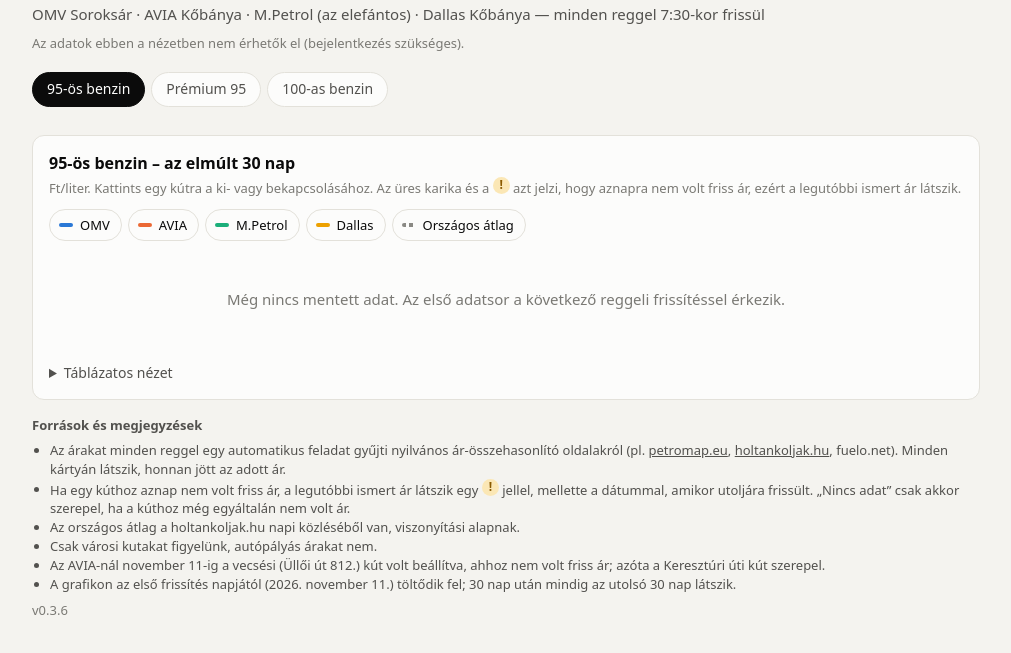
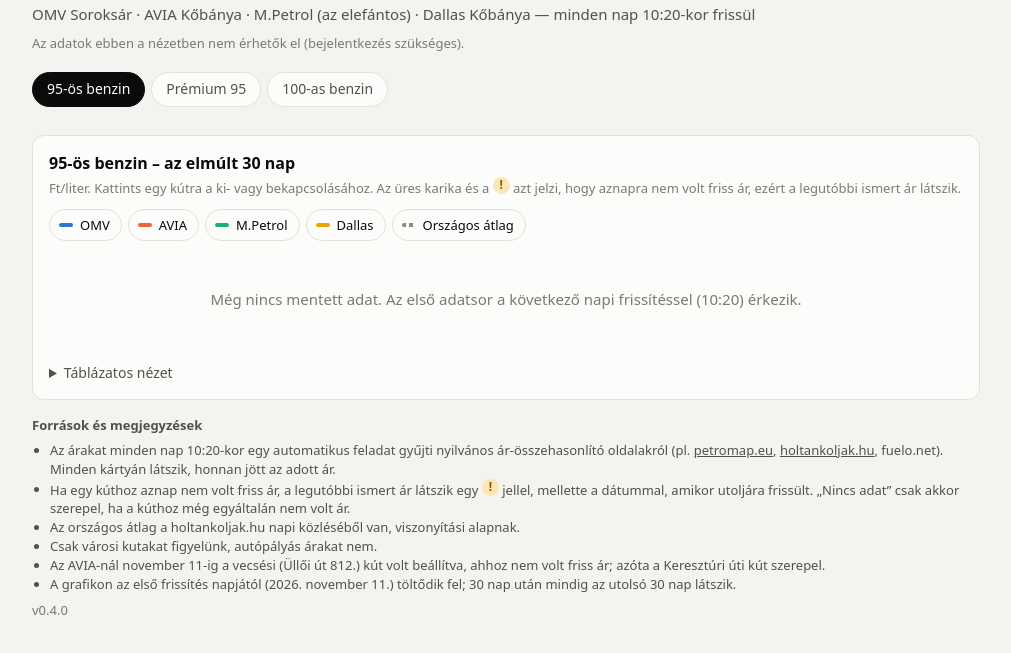
Before and after one commit to Edemkee/gas-prices, a plain HTML site: page src/index.html in a window 1280 px wide. Shown: the part 59-712 px from the top of the page, without its empty margins (134-1145 px from the left). Drawn offline with Linux system fonts and the light colour scheme.

Commit message:
v0.4.0: napi frissítés 10:20-kor, CET időzónában (minor)
- A napi feladat 7:03 helyett 10:20-kor fut (CRON_TZ=CET): a
  holtankoljak hétköznap 10 óráig közli a napi országos átlagot
- Az oldal szövegei, README, CLAUDE.md, PLAN.md és
  ops/scheduled-task-prompt.md az új időponthoz igazítva
- A mai rekord kézi újrafuttatással javítva (átlag 597,6 Ft)
Tesztelve: tests/smoke_test.py átment; az ütemezett feladat
következő futása 2026-11-13 10:20 CET.

Co-Authored-By: Claude Opus 5.5 <noreply@anthropic.com>

```diff
--- a/src/index.html
+++ b/src/index.html
@@ -135,7 +135,7 @@
 <div class="wrap">
   <header>
     <h1>Benzinárak a környéken</h1>
-    <p>OMV Soroksár · AVIA Kőbánya · M.Petrol (az elefántos) · Dallas Kőbánya — minden reggel 7:30-kor frissül</p>
+    <p>OMV Soroksár · AVIA Kőbánya · M.Petrol (az elefántos) · Dallas Kőbánya — minden nap 10:20-kor frissül</p>
     <div class="meta" id="meta">Adatok betöltése…</div>
   </header>
 
@@ -157,7 +157,7 @@
   <div class="notes">
     <strong>Források és megjegyzések</strong>
     <ul>
-      <li>Az árakat minden reggel egy automatikus feladat gyűjti nyilvános ár-összehasonlító oldalakról (pl. <a href="https://petromap.eu/hu/station/omv-budapest-9e4502">petromap.eu</a>, <a href="https://holtankoljak.hu/">holtankoljak.hu</a>, fuelo.net). Minden kártyán látszik, honnan jött az adott ár.</li>
+      <li>Az árakat minden nap 10:20-kor egy automatikus feladat gyűjti nyilvános ár-összehasonlító oldalakról (pl. <a href="https://petromap.eu/hu/station/omv-budapest-9e4502">petromap.eu</a>, <a href="https://holtankoljak.hu/">holtankoljak.hu</a>, fuelo.net). Minden kártyán látszik, honnan jött az adott ár.</li>
       <li>Ha egy kúthoz aznap nem volt friss ár, a legutóbbi ismert ár látszik egy <span class="bang">!</span> jellel, mellette a dátummal, amikor utoljára frissült. „Nincs adat” csak akkor szerepel, ha a kúthoz még egyáltalán nem volt ár.</li>
       <li>Az országos átlag a holtankoljak.hu napi közléséből van, viszonyítási alapnak.</li>
       <li>Csak városi kutakat figyelünk, autópályás árakat nem.</li>
@@ -166,7 +166,7 @@
     </ul>
   </div>
   <div class="status" id="status"></div>
-  <div class="status">v0.3.6</div>
+  <div class="status">v0.4.0</div>
 </div>
 
 <script>
@@ -280,7 +280,7 @@
     const visible = SERIES.filter(s => !state.hidden.has(s.key));
     const vals = [];
     days.forEach(d => visible.forEach(s => { const v = valueOf(d, s.key, state.fuel); if (v != null) vals.push(v); }));
-    if (!days.length) { host.innerHTML = `<div class="empty">Még nincs mentett adat. Az első adatsor a következő reggeli frissítéssel érkezik.</div>`; return; }
+    if (!days.length) { host.innerHTML = `<div class="empty">Még nincs mentett adat. Az első adatsor a következő napi frissítéssel (10:20) érkezik.</div>`; return; }
     if (!visible.length) { host.innerHTML = `<div class="empty">Minden kút ki van kapcsolva – kattints egy kútra fent.</div>`; return; }
     if (!vals.length) { host.innerHTML = `<div class="empty">Ehhez az üzemanyag-fajtához még nincs adat a kiválasztott kutaknál.</div>`; return; }
 
```
Also changed, not shown: 6 other files.
